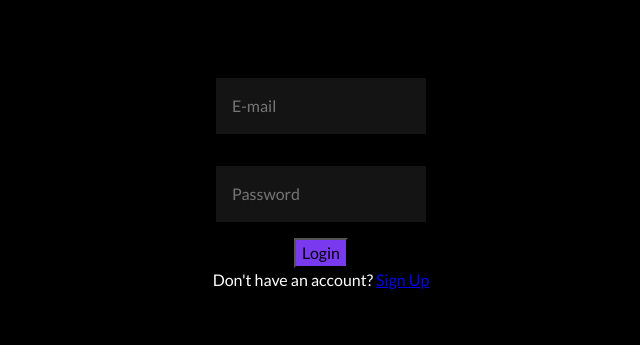
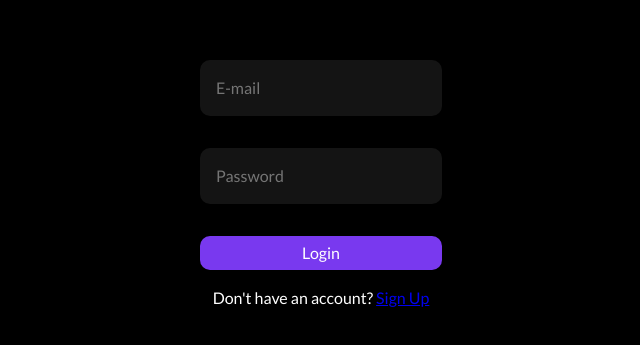
Before and after one commit to huanamigo/react-chat-app, a React (Vite) app: page /#/login in a window 1280 px wide. Shown: the part 223-568 px from the top of the page, without its empty margins (319-959 px from the left). Built offline with nearby package versions, Linux system fonts and the light colour scheme; no server answers.

Commit message:
added scss variables

```diff
--- a/src/components/Sidebar/Chats/Chats.module.scss
+++ b/src/components/Sidebar/Chats/Chats.module.scss
@@ -1,6 +1,14 @@
+@import '../../../variables.scss';
+
 .container {
   display: flex;
-  margin: 15px;
+  padding: 15px;
+
+  transition: all ease-in 150ms;
+
+  &:hover {
+    background-color: $blackBackground;
+  }
   img {
     width: 60px;
     height: 60px;
@@ -10,11 +18,11 @@
   .wrapper {
     margin-left: 15px;
     .username {
-      color: white;
+      color: $whiteText;
     }
 
     .message {
-      color: rgb(160, 160, 160);
+      color: $secondaryText;
     }
   }
 }
--- a/src/components/Sidebar/Search.tsx/Search.module.scss
+++ b/src/components/Sidebar/Search.tsx/Search.module.scss
@@ -1,9 +1,11 @@
+@import '../../../variables.scss';
+
 .container {
   input {
     width: 100%;
     border: none;
     outline: none;
-    background-color: rgb(24, 24, 24);
+    background-color: $inputBackground;
     color: white;
     padding: 0.8rem;
     font-size: larger;
--- a/src/components/Sidebar/Sidebar.module.scss
+++ b/src/components/Sidebar/Sidebar.module.scss
@@ -1,18 +1,20 @@
+@import '../../variables.scss';
+
 .container {
-  background-color: rgb(33, 33, 33);
+  background-color: $secondaryBackground;
   width: 25vw;
 
   .navbar {
     display: flex;
     justify-content: space-between;
     align-items: center;
-    color: white;
+    color: $whiteText;
 
     .logoutBtn {
       margin: 15px;
       border: none;
-      background-color: black;
-      color: white;
+      background-color: $blackBackground;
+      color: $whiteText;
       cursor: pointer;
     }
 
--- a/src/pages/Login/Login.module.scss
+++ b/src/pages/Login/Login.module.scss
@@ -14,23 +14,38 @@
     align-items: center;
 
     input {
-      background-color: rgb(20, 20, 20);
+      background-color: $inputBackground;
       border: none;
-      color: white;
+      color: $whiteText;
       margin: 1rem;
       padding: 1rem;
+      border-radius: 10px;
+      width: 100%;
     }
 
     button {
       background-color: $mainColor;
+      color: $whiteText;
+      border: none;
+      margin: 1rem;
+      padding: 0.3rem;
+      border-radius: 10px;
+      width: 100%;
+      cursor: pointer;
+
+      transition: all ease-in 150ms;
+
+      &:hover {
+        background-color: $mainColorDarker;
+      }
     }
   }
 
   .error {
-    color: white;
+    color: $whiteText;
   }
 
   p {
-    color: white;
+    color: $whiteText;
   }
 }
--- a/src/variables.scss
+++ b/src/variables.scss
@@ -1 +1,10 @@
 $mainColor: rgb(121, 57, 239);
+$mainColorDarker: rgb(81, 37, 162);
+
+$whiteText: white;
+$secondaryText: rgb(160, 160, 160);
+
+$inputBackground: rgb(20, 20, 20);
+$secondaryBackground: rgb(33, 33, 33);
+
+$blackBackground: black;
```
